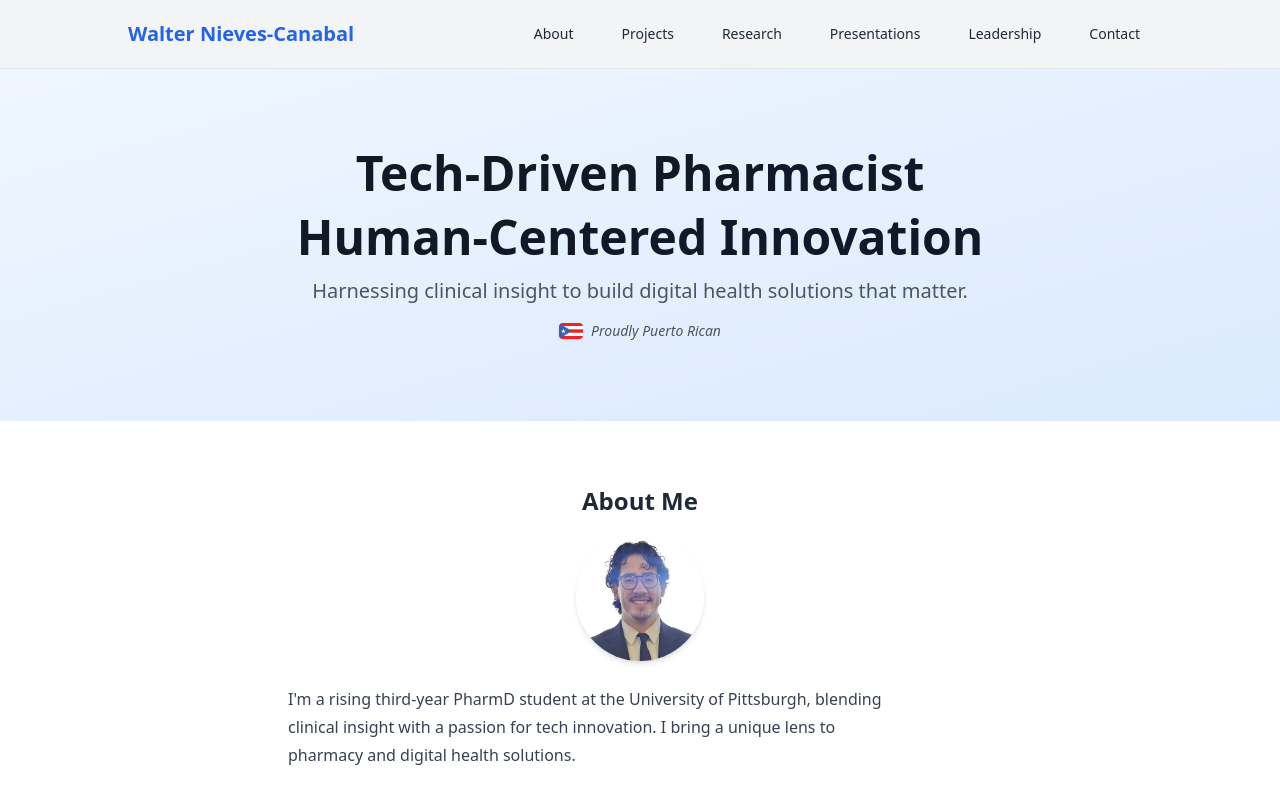
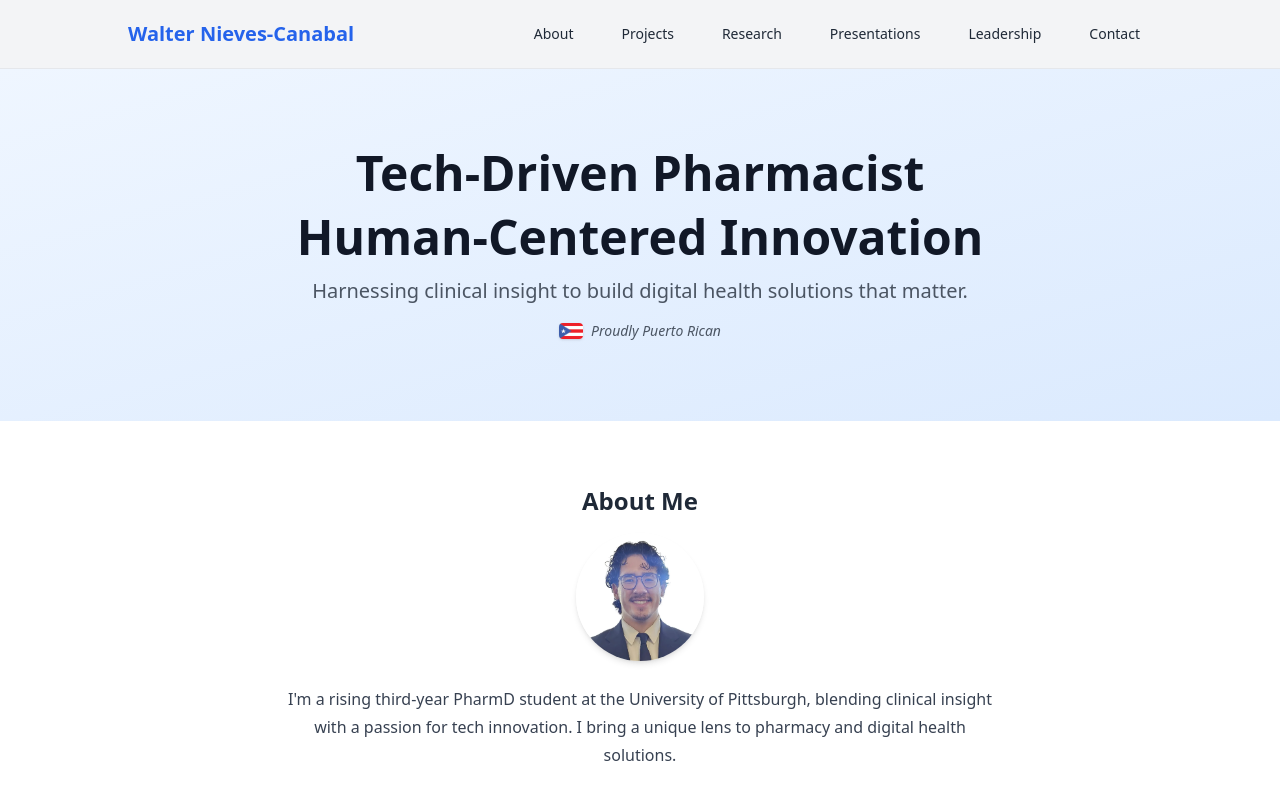
Before and after one commit to raulwnc/walter-portfolio, a Next.js app: page / in a window 1280 px wide. Shown: the top 800 px of the page. Built offline with nearby package versions, Linux system fonts and the light colour scheme.

Commit message:
Center About Me paragraph text

```diff
--- a/pages/index.js
+++ b/pages/index.js
@@ -108,11 +108,11 @@ export default function Home() {
             <img src="/walter-headshot.webp" alt="Walter Nieves-Canabal" width={128} height={128} className="w-32 h-32 rounded-full object-cover shadow-md" />
           </div>
         </div>
-        <div className="prose prose-blue">
-          <p>
-            I&apos;m a rising third-year PharmD student at the University of Pittsburgh, blending clinical insight with a passion for tech innovation. I bring a unique lens to pharmacy and digital health solutions.
-          </p>
-        </div>
+        <div className="prose prose-blue max-w-none text-center">
+  <p className="text-center">
+    I&apos;m a rising third-year PharmD student at the University of Pittsburgh, blending clinical insight with a passion for tech innovation. I bring a unique lens to pharmacy and digital health solutions.
+  </p>
+</div>
       </section>
 
       <section id="projects" className="bg-gray-50 py-16 px-4 sm:px-6 md:px-8">
```
